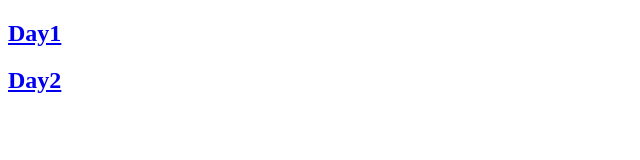
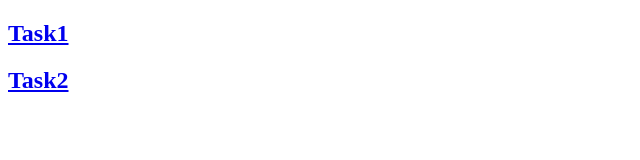
Before and after one commit to ramakrishnaa0424/CSS, a plain HTML site: page day1/index.html in a window 1280 px wide. Shown: the full height of the page, 0-640 px from the left. Drawn offline with Linux system fonts and the light colour scheme.

Commit message:
Update index.html

```diff
--- a/day1/index.html
+++ b/day1/index.html
@@ -6,7 +6,7 @@
     <title>Document</title>
 </head>
 <body>
-    <a href="task1.html"><h2>Day1</h2></a>
-    <a href="task2.html"><h2>Day2</h2></a>
+    <a href="task1.html"><h2>Task1</h2></a>
+    <a href="task2.html"><h2>Task2</h2></a>
 </body>
 </html>
```
